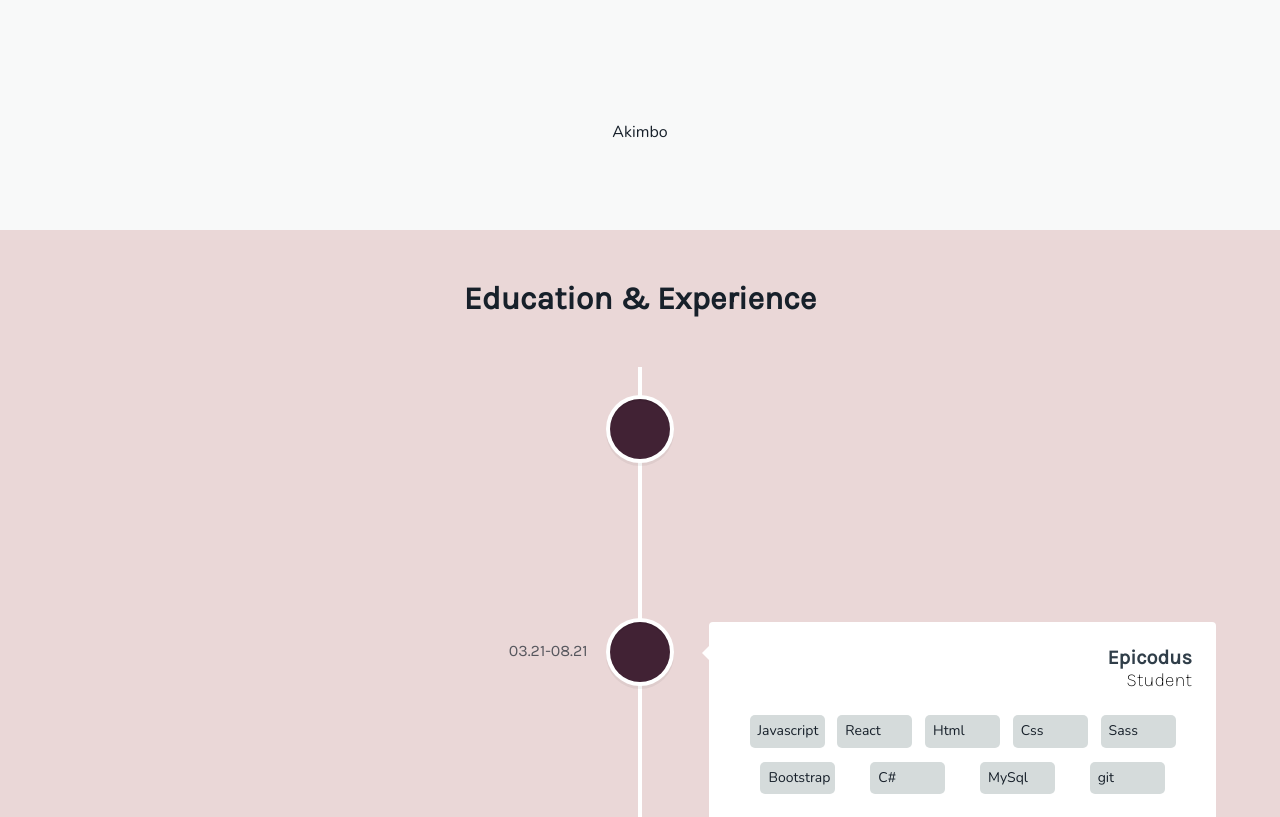
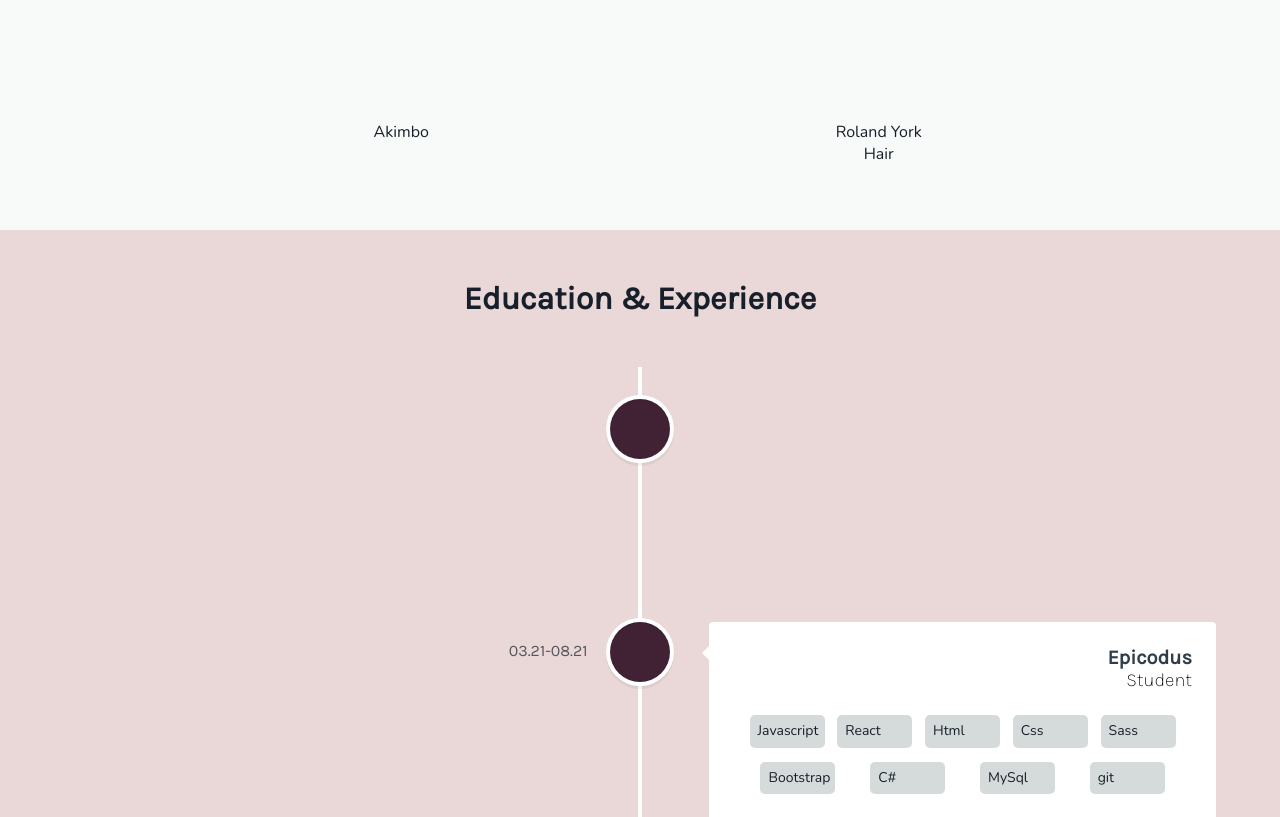
Before and after one commit to thomasfriedrichs/dev-portfolio, a React (Create React App) app: page / in a window 1280 px wide. Shown: the part 1820-2637 px from the top of the page. Built offline with nearby package versions, Linux system fonts and the light colour scheme; some icons are missing.

Commit message:
add project

```diff
--- a/src/components/projects/Projects.js
+++ b/src/components/projects/Projects.js
@@ -3,7 +3,7 @@ import { Icon } from '@iconify/react';
 import {
   ProjectsWrapper,
   Title,
-  ProjectWrapper,
+  ProjectFlexWrapper,
   ProjectBox
 } from './ProjectsElement';
 
@@ -12,7 +12,7 @@ const Projects = () => {
   return(
     <ProjectsWrapper>
       <Title>Projects</Title>
-      <ProjectWrapper>
+      <ProjectFlexWrapper>
         <ProjectBox
           href='https://crypto-data-thomasfriedrichs.vercel.app/'
           target='_blank'
@@ -23,7 +23,17 @@ const Projects = () => {
           />
           <p>Akimbo</p>
         </ProjectBox>
-      </ProjectWrapper>
+        <ProjectBox
+          href='https://york-hair-thomasfriedrichs.vercel.app/'
+          target='_blank'
+        >
+          <Icon
+            className='iconify'
+            icon='openmoji:scissors'
+          />
+          <p>Roland York Hair</p>
+        </ProjectBox>
+      </ProjectFlexWrapper>
     </ProjectsWrapper>
   )
 }
--- a/src/components/projects/ProjectsElement.js
+++ b/src/components/projects/ProjectsElement.js
@@ -13,16 +13,16 @@ export const ProjectsWrapper = styled.div`
 	padding-bottom: 0;
   color: ${({ theme }) => theme.font};
 
-    @media screen and (min-width: ${Sizes.laptop}) {
-      height: 400px;
-    }
+  @media screen and (min-width: ${Sizes.laptop}) {
+    height: 400px;
+  }
 `
 
 export const Title = styled.h1`
   padding-top: 50px;
 `
 
-export const ProjectWrapper = styled.div`
+export const ProjectFlexWrapper = styled.div`
   margin-top: 100px;
   display: grid;
   grid-template-columns: 120px 120px 120px;
@@ -35,7 +35,7 @@ export const ProjectWrapper = styled.div`
       flex-direction: row;
       margin-top: 100px;
       display: flex;
-      justify-content: space-around;
+      justify-content: space-evenly;
     }
 `
 
@@ -46,6 +46,7 @@ export const ProjectBox = styled.a`
   text-align: center;
   color: ${({ theme }) => theme.font} !important;
   text-decoration: none;
+  cursor: pointer;
 
   .iconify {
     width: 100px;
```
